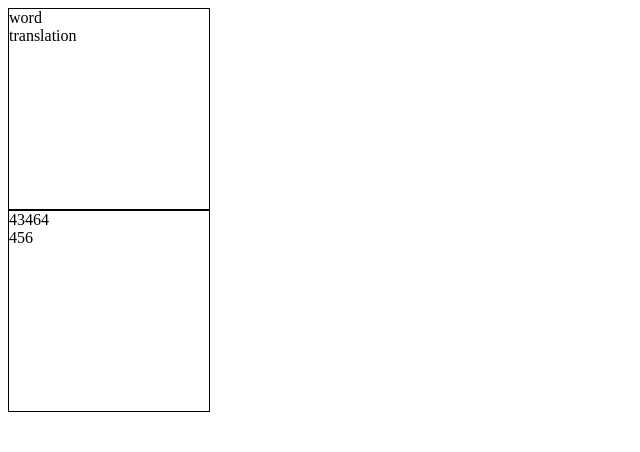
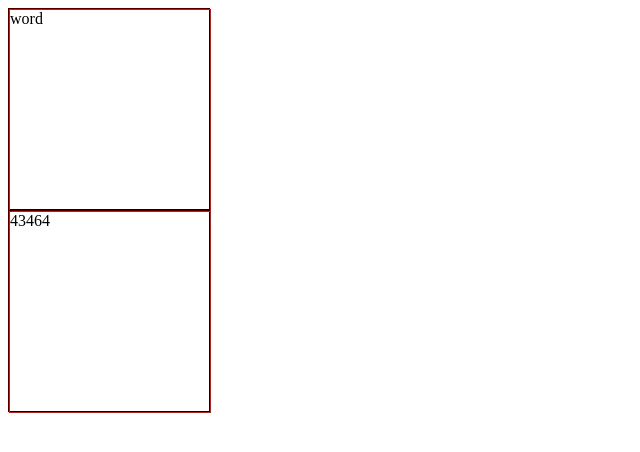
Before and after one commit to maxim-dev/card-flip, a plain HTML site: page index.html in a window 1280 px wide. Shown: the whole page, without its empty margins (0-640 px from the left). Drawn offline with Linux system fonts and the light colour scheme.

Commit message:
fix class attribute

```diff
--- a/index.html
+++ b/index.html
@@ -15,6 +15,7 @@
         width: 100%;
         height: 100%;
         backface-visibility: hidden;
+        border: 1px solid red;
     }
     .back {
         transform: rotateY( 180deg );
@@ -25,25 +26,25 @@
 
     }
 .card.flipped .front {
-  display: none;
+  /*display: none;*/
 }
 </style>
 
 
 <div class="card">
-	<div className="front">
+	<div class="front">
 		word
 	</div>
-	<div className="back">
+	<div class="back">
 		translation
 	</div>
 </div>
 
 <div class="card">
-	<div className="front">
+	<div class="front">
 		43464
 	</div>
-	<div className="back">
+	<div class="back">
 		456
 	</div>
 </div>
```
